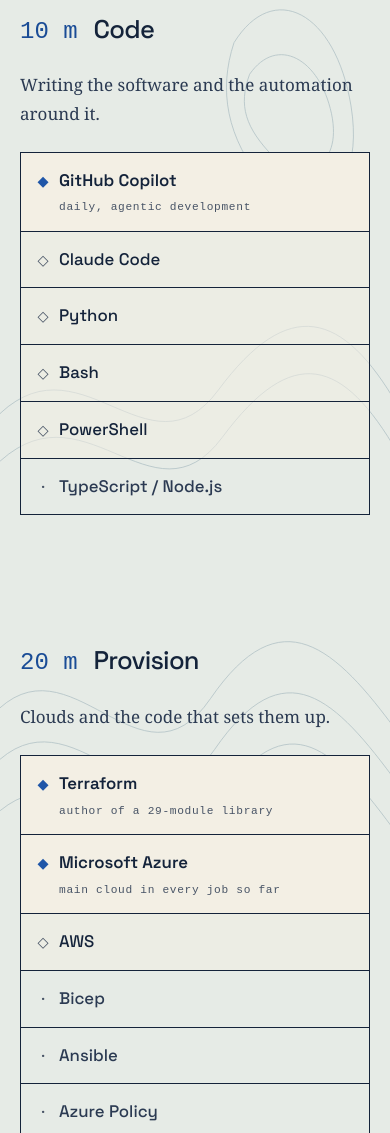
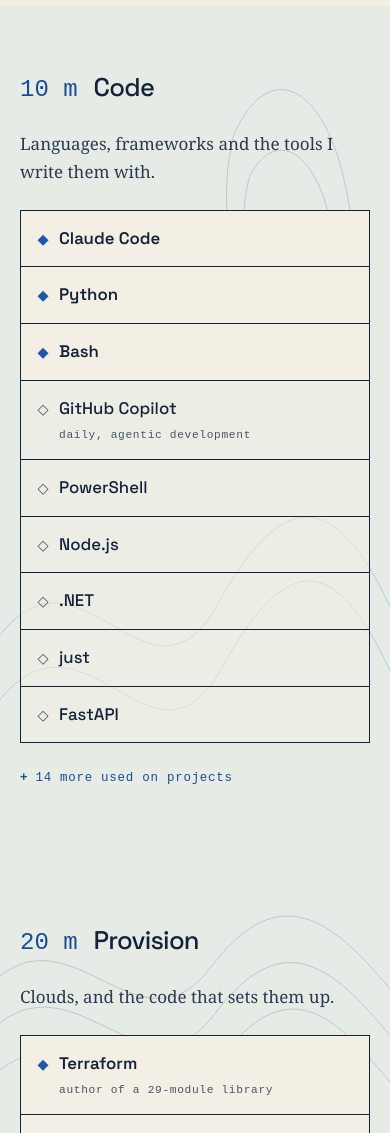
Before and after one commit to Bemesko/bemesko.github.io, an Astro site: page /portfolio/toolbox in a window 390 px wide. Shown: the part 740-1873 px from the top of the page. Built offline with nearby package versions, Linux system fonts and the light colour scheme; Astro itself is replaced by a stand-in of ours.

Commit message:
Add portrait, widen case diagrams, expand the toolbox
- Duotone helm portrait (1:1) on the home "At a glance" box and About,
  via a Portrait component using astro:assets
- Prose caps each text block at the measure instead of the container,
  so case-study diagrams use the full column without scrolling
- Toolbox: 110 tools, one per entry, in eight lifecycle stages (new
  Store and Docs), with per-stage preferred and regular picks;
  project-only tools fold into a collapsed list
- Depth gauge re-measures when content changes height

Co-Authored-By: Claude Opus 5.5 <noreply@anthropic.com>

```diff
--- a/src/components/DepthGauge.astro
+++ b/src/components/DepthGauge.astro
@@ -129,6 +129,8 @@ const { max = 45 } = Astro.props;
     };
     window.addEventListener('scroll', () => schedule(update), { passive: true });
     window.addEventListener('resize', () => schedule(layout));
+    // content can change height without a resize (e.g. opening a <details>)
+    new ResizeObserver(() => schedule(layout)).observe(document.body);
     document.fonts?.ready.then(layout);
     layout();
   }
--- a/src/data/toolbox.ts
+++ b/src/data/toolbox.ts
@@ -1,5 +1,5 @@
 /**
- * Tools shown on /toolbox, grouped by area.
+ * Tools shown on /toolbox, grouped by delivery stage.
  * level: 'preferred' = default pick / daily driver,
  *        'regular'   = used regularly,
  *        'used'      = used on specific projects.
@@ -24,33 +24,54 @@ export const LEVELS: Record<Level, { mark: string; label: string }> = {
   used: { mark: '·', label: 'used on projects' },
 };
 
-/** Grouped by the stage of delivery each tool serves, in the order a team meets them. */
+/**
+ * Grouped by the stage of delivery each tool serves, in the order a team meets them.
+ * One tool per entry: never combine two tools in a name or list others in a note.
+ */
 export const toolbox: ToolGroup[] = [
   {
     id: 'code',
     title: 'Code',
-    blurb: 'Writing the software and the automation around it.',
+    blurb: 'Languages, frameworks and the tools I write them with.',
     tools: [
-      { name: 'GitHub Copilot', level: 'preferred', note: 'daily, agentic development' },
-      { name: 'Claude Code', level: 'regular' },
-      { name: 'Python', level: 'regular' },
-      { name: 'Bash', level: 'regular' },
+      { name: 'Claude Code', level: 'preferred' },
+      { name: 'Python', level: 'preferred' },
+      { name: 'Bash', level: 'preferred' },
+      { name: 'GitHub Copilot', level: 'regular', note: 'daily, agentic development' },
       { name: 'PowerShell', level: 'regular' },
-      { name: 'TypeScript / Node.js', level: 'used' },
+      { name: 'Node.js', level: 'regular' },
+      { name: '.NET', level: 'regular' },
+      { name: 'just', level: 'regular' },
+      { name: 'FastAPI', level: 'regular' },
+      { name: 'pre-commit', level: 'used' },
+      { name: 'Make', level: 'used' },
+      { name: 'Vim', level: 'used' },
+      { name: 'Neovim', level: 'used' },
+      { name: 'Streamlit', level: 'used' },
+      { name: 'pandas', level: 'used' },
+      { name: 'JupyterLab', level: 'used' },
+      { name: 'TypeScript', level: 'used' },
+      { name: 'AdonisJS', level: 'used' },
+      { name: 'Nuxt', level: 'used' },
+      { name: 'React', level: 'used' },
+      { name: 'Java', level: 'used' },
+      { name: 'C#', level: 'used' },
+      { name: 'Unity', level: 'used', note: 'EcoTour GL' },
     ],
   },
   {
     id: 'provision',
     title: 'Provision',
-    blurb: 'Clouds and the code that sets them up.',
+    blurb: 'Clouds, and the code that sets them up.',
     tools: [
       { name: 'Terraform', level: 'preferred', note: 'author of a 29-module library' },
       { name: 'Microsoft Azure', level: 'preferred', note: 'main cloud in every job so far' },
       { name: 'AWS', level: 'regular' },
-      { name: 'Bicep', level: 'used' },
-      { name: 'Ansible', level: 'used' },
-      { name: 'Azure Policy', level: 'used' },
+      { name: 'Bicep', level: 'regular' },
+      { name: 'Ansible', level: 'regular' },
       { name: 'Azure Lighthouse', level: 'used' },
+      { name: 'Hetzner Cloud', level: 'used' },
+      { name: 'Cloudflare', level: 'used' },
     ],
   },
   {
@@ -58,32 +79,59 @@ export const toolbox: ToolGroup[] = [
     title: 'Ship',
     blurb: 'Building, packaging and delivering every change.',
     tools: [
-      { name: 'GitHub Actions', level: 'regular' },
+      { name: 'GitHub', level: 'preferred', note: 'repos and org admin, certified' },
+      { name: 'GitHub Actions', level: 'preferred' },
+      { name: 'ArgoCD', level: 'preferred', note: 'GitOps' },
+      { name: 'Docker', level: 'preferred' },
       { name: 'Azure DevOps', level: 'regular' },
-      { name: 'Jenkins', level: 'regular' },
-      { name: 'ArgoCD', level: 'regular', note: 'GitOps' },
-      { name: 'Docker', level: 'regular' },
+      { name: 'Azure Pipelines', level: 'regular' },
       { name: 'Helm', level: 'regular' },
-      { name: 'Kustomize', level: 'used' },
+      { name: 'Kustomize', level: 'regular' },
+      { name: 'Jenkins', level: 'used' },
+      { name: 'Docker Compose', level: 'used' },
+      { name: 'Podman', level: 'used' },
+      { name: 'Harbor', level: 'used' },
+      { name: 'Azure Container Registry', level: 'used' },
+      { name: 'Elastic Container Registry (ECR)', level: 'used' },
+      { name: 'Docker Hub', level: 'used' },
     ],
   },
   {
     id: 'run',
     title: 'Run',
-    blurb: 'Where workloads, data and AI agents live.',
+    blurb: 'Where workloads and AI agents live.',
     tools: [
-      { name: 'Kubernetes (AKS)', level: 'regular' },
-      { name: 'Azure AI Foundry', level: 'regular' },
-      { name: 'MCP servers', level: 'regular' },
-      { name: 'EKS, on-prem & k3s', level: 'used' },
-      { name: 'Azure Container Apps', level: 'used' },
+      { name: 'Azure Container Apps', level: 'preferred' },
+      { name: 'Azure Kubernetes Service (AKS)', level: 'preferred' },
+      { name: 'Microsoft Foundry', level: 'preferred' },
+      { name: 'Elastic Kubernetes Service (EKS)', level: 'regular' },
+      { name: 'Kafka', level: 'regular' },
+      { name: 'Traefik', level: 'regular' },
+      { name: 'kubeadm', level: 'regular' },
+      { name: 'k3s', level: 'used' },
+      { name: 'Azure App Service', level: 'used' },
       { name: 'Azure Functions', level: 'used' },
-      { name: 'PostgreSQL', level: 'used' },
-      { name: 'Azure SQL', level: 'used' },
-      { name: 'Kafka', level: 'used' },
       { name: 'Azure Service Bus', level: 'used' },
-      { name: 'Microsoft Fabric & Spark', level: 'used' },
-      { name: 'GCP BigQuery', level: 'used', note: 'scoped access for AI agents' },
+      { name: 'NATS', level: 'used' },
+      { name: 'ingress-nginx', level: 'used' },
+      { name: 'Azure Application Gateway', level: 'used' },
+    ],
+  },
+  {
+    id: 'store',
+    title: 'Store',
+    blurb: 'Databases and data platforms behind the apps.',
+    tools: [
+      { name: 'PostgreSQL', level: 'preferred' },
+      { name: 'Redis', level: 'preferred' },
+      { name: 'Azure SQL Database', level: 'regular' },
+      { name: 'Azure Cache for Redis', level: 'regular' },
+      { name: 'Microsoft Fabric', level: 'regular' },
+      { name: 'SQL Server', level: 'used' },
+      { name: 'Oracle Database', level: 'used' },
+      { name: 'Azure Cosmos DB', level: 'used' },
+      { name: 'Google BigQuery', level: 'used', note: 'scoped access for AI agents' },
+      { name: 'Apache Spark', level: 'used' },
     ],
   },
   {
@@ -91,29 +139,60 @@ export const toolbox: ToolGroup[] = [
     title: 'Observe',
     blurb: 'Knowing what happened in production, and why.',
     tools: [
-      { name: 'OpenTelemetry', level: 'regular' },
-      { name: 'Prometheus', level: 'regular' },
-      { name: 'Grafana', level: 'regular' },
-      { name: 'Jaeger', level: 'regular' },
-      { name: 'Graylog', level: 'regular' },
-      { name: 'Elasticsearch, Kibana & Fluent Bit', level: 'regular' },
-      { name: 'Application Insights / Azure Monitor', level: 'regular' },
-      { name: 'Loki, Tempo & Mimir', level: 'used', note: 'homelab' },
-      { name: 'Linux, tcpdump & strace', level: 'used' },
+      { name: 'OpenTelemetry', level: 'preferred' },
+      { name: 'Grafana', level: 'preferred' },
+      { name: 'Prometheus', level: 'preferred' },
+      { name: 'Azure Application Insights', level: 'regular' },
+      { name: 'Azure Monitor', level: 'regular' },
+      { name: 'Loki', level: 'regular', note: 'homelab' },
+      { name: 'Tempo', level: 'regular', note: 'homelab' },
+      { name: 'Elasticsearch', level: 'regular' },
+      { name: 'Kibana', level: 'regular' },
+      { name: 'Fluent Bit', level: 'regular' },
+      { name: 'Jaeger', level: 'used' },
+      { name: 'Graylog', level: 'used' },
+      { name: 'OpenSearch', level: 'used' },
+      { name: 'Seq', level: 'used' },
+      { name: 'Mimir', level: 'used', note: 'homelab' },
     ],
   },
   {
     id: 'secure',
     title: 'Secure',
-    blurb: 'Who can touch what, and catching problems before they ship.',
+    blurb: 'Who can touch what, what it costs, and catching problems before they ship.',
     tools: [
-      { name: 'Entra ID', level: 'regular' },
-      { name: 'RBAC & least privilege', level: 'regular' },
+      { name: 'Kubescape', level: 'preferred' },
+      { name: 'Tailscale', level: 'preferred', note: 'private access, nothing exposed' },
+      { name: 'Entra ID', level: 'preferred' },
+      { name: 'Azure Policy', level: 'preferred' },
+      { name: 'Keycloak', level: 'regular' },
+      { name: 'SonarQube', level: 'regular' },
+      { name: 'Dependabot', level: 'regular' },
+      { name: 'Trivy', level: 'regular' },
+      { name: 'OpenCost', level: 'regular' },
+      { name: 'cert-manager', level: 'used' },
       { name: 'Azure Key Vault', level: 'used' },
-      { name: 'SOPS / age', level: 'used' },
-      { name: 'Checkov, tfsec, Trivy', level: 'used' },
-      { name: 'SonarQube, OWASP ZAP, Dependabot', level: 'used' },
+      { name: 'External Secrets Operator', level: 'used' },
+      { name: 'SOPS', level: 'used' },
+      { name: 'Cloud Custodian', level: 'used' },
+      { name: 'Checkov', level: 'used' },
+      { name: 'OWASP ZAP', level: 'used' },
       { name: 'Microsoft Defender', level: 'used' },
+      { name: 'Infracost', level: 'used' },
+    ],
+  },
+  {
+    id: 'docs',
+    title: 'Docs',
+    blurb: 'Writing it down and drawing it out, so it outlives the project.',
+    tools: [
+      { name: 'Obsidian', level: 'preferred' },
+      { name: 'Excalidraw', level: 'preferred' },
+      { name: 'LaTeX', level: 'regular' },
+      { name: 'Mermaid', level: 'regular' },
+      { name: 'Docusaurus', level: 'regular' },
+      { name: 'GitBook', level: 'used' },
+      { name: 'BookStack', level: 'used' },
     ],
   },
 ];
--- a/src/pages/toolbox.astro
+++ b/src/pages/toolbox.astro
@@ -1,11 +1,16 @@
 ---
 import BaseLayout from '../layouts/BaseLayout.astro';
 import DepthZone from '../components/DepthZone.astro';
-import { LEVELS, toolbox, type Level } from '../data/toolbox';
+import { LEVELS, toolbox, type Level, type Tool } from '../data/toolbox';
 
-const bands = [1, 1, 2, 2, 3, 3] as const;
-const depthStep = 60 / Math.max(1, toolbox.length);
+// a fixed 10 m per stage keeps the depth gauge on round numbers
+const DEPTH_STEP = 10;
+// spread the stages evenly over bands 1 to 3, shallow to deep
+const bandFor = (i: number) => (1 + Math.floor((i * 3) / toolbox.length)) as 1 | 2 | 3;
 const levelOrder: Level[] = ['preferred', 'regular', 'used'];
+// project-only tools sit in a collapsed list under each stage
+const mainTools = (tools: Tool[]) => tools.filter((t) => t.level !== 'used');
+const projectTools = (tools: Tool[]) => tools.filter((t) => t.level === 'used');
 ---
 
 <BaseLayout
@@ -19,8 +24,9 @@ const levelOrder: Level[] = ['preferred', 'regular', 'used'];
         <h1>What's on board.</h1>
         <p class="lead">
           Everything I know well enough to start working with right away, grouped by where it fits
-          in delivery: code, provision, ship, run, observe, secure. The filled marks are my default
-          picks.
+          in delivery: code, provision, ship, run, store, observe, secure, docs. The filled marks
+          are my default picks; tools I've only used on specific projects are folded under each
+          stage.
         </p>
       </div>
       <aside class="legend" aria-label="Legend">
@@ -42,14 +48,15 @@ const levelOrder: Level[] = ['preferred', 'regular', 'used'];
   {toolbox.map((g, i) => (
     <DepthZone
       id={g.id}
-      depth={Math.round((i + 1) * depthStep)}
-      band={bands[i % bands.length]}
+      depth={(i + 1) * DEPTH_STEP}
+      band={bandFor(i)}
       title={g.title}
       contours={i % 2 === 0 ? 'shoal' : 'slope'}
     >
       <p class="blurb">{g.blurb}</p>
+      {mainTools(g.tools).length > 0 && (
         <ul class="tools">
-        {g.tools.map((t) => (
+          {mainTools(g.tools).map((t) => (
             <li class={t.level}>
               <span class:list={['mark', t.level]} aria-hidden="true">
                 {LEVELS[t.level].mark}
@@ -60,6 +67,26 @@ const levelOrder: Level[] = ['preferred', 'regular', 'used'];
             </li>
           ))}
         </ul>
+      )}
+      {projectTools(g.tools).length > 0 && (
+        <details class="more">
+          <summary class="mono">
+            <span class="count">{projectTools(g.tools).length}</span> more {LEVELS.used.label}
+          </summary>
+          <ul class="tools">
+            {projectTools(g.tools).map((t) => (
+              <li class={t.level}>
+                <span class:list={['mark', t.level]} aria-hidden="true">
+                  {LEVELS[t.level].mark}
+                </span>
+                <span class="name">{t.name}</span>
+                <span class="visually-hidden">({LEVELS[t.level].label})</span>
+                {t.note && <span class="note mono">{t.note}</span>}
+              </li>
+            ))}
+          </ul>
+        </details>
+      )}
     </DepthZone>
   ))}
 </BaseLayout>
@@ -118,15 +145,51 @@ const levelOrder: Level[] = ['preferred', 'regular', 'used'];
     border-top: var(--hairline);
     border-left: var(--hairline);
   }
+  /* mark in its own column, so long names wrap beside it instead of under it */
   .tools li {
-    display: flex;
-    flex-wrap: wrap;
+    display: grid;
+    grid-template-columns: 12px minmax(0, 1fr);
     align-items: baseline;
+    align-content: start;
     gap: 4px 10px;
     padding: 14px 16px;
     border-right: var(--hairline);
     border-bottom: var(--hairline);
     background: color-mix(in srgb, var(--paper) 55%, transparent);
+  }
+  .more {
+    margin-top: 14px;
+  }
+  .tools + .more {
+    margin-top: 18px;
+  }
+  .more summary {
+    display: inline-flex;
+    align-items: center;
+    gap: 8px;
+    cursor: pointer;
+    list-style: none;
+    font-size: 0.78rem;
+    color: var(--accent-ink);
+    padding: 6px 0;
+  }
+  .more summary::-webkit-details-marker {
+    display: none;
+  }
+  .more summary::before {
+    content: '+';
+    display: inline-block;
+    width: 1ch;
+    font-weight: 700;
+  }
+  .more[open] summary::before {
+    content: '−';
+  }
+  .more summary:hover {
+    text-decoration: underline;
+  }
+  .more .tools {
+    margin-top: 10px;
   }
   .tools li.preferred {
     background: var(--paper);
@@ -159,8 +222,7 @@ const levelOrder: Level[] = ['preferred', 'regular', 'used'];
     font-weight: 600;
   }
   .note {
-    flex-basis: 100%;
-    padding-left: 22px;
+    grid-column: 2;
     font-size: 0.7rem;
   }
   @media (max-width: 860px) {
```
Also changed, not shown: src/components/Portrait.astro (added, +60 -0 lines), src/pages/about.astro (+25 -2 lines), src/pages/index.astro (+9 -0 lines), src/styles/global.css (+4 -3 lines), src/assets/captain-helm.jpg (added). Lines whose indentation alone changed are shown as unchanged.
